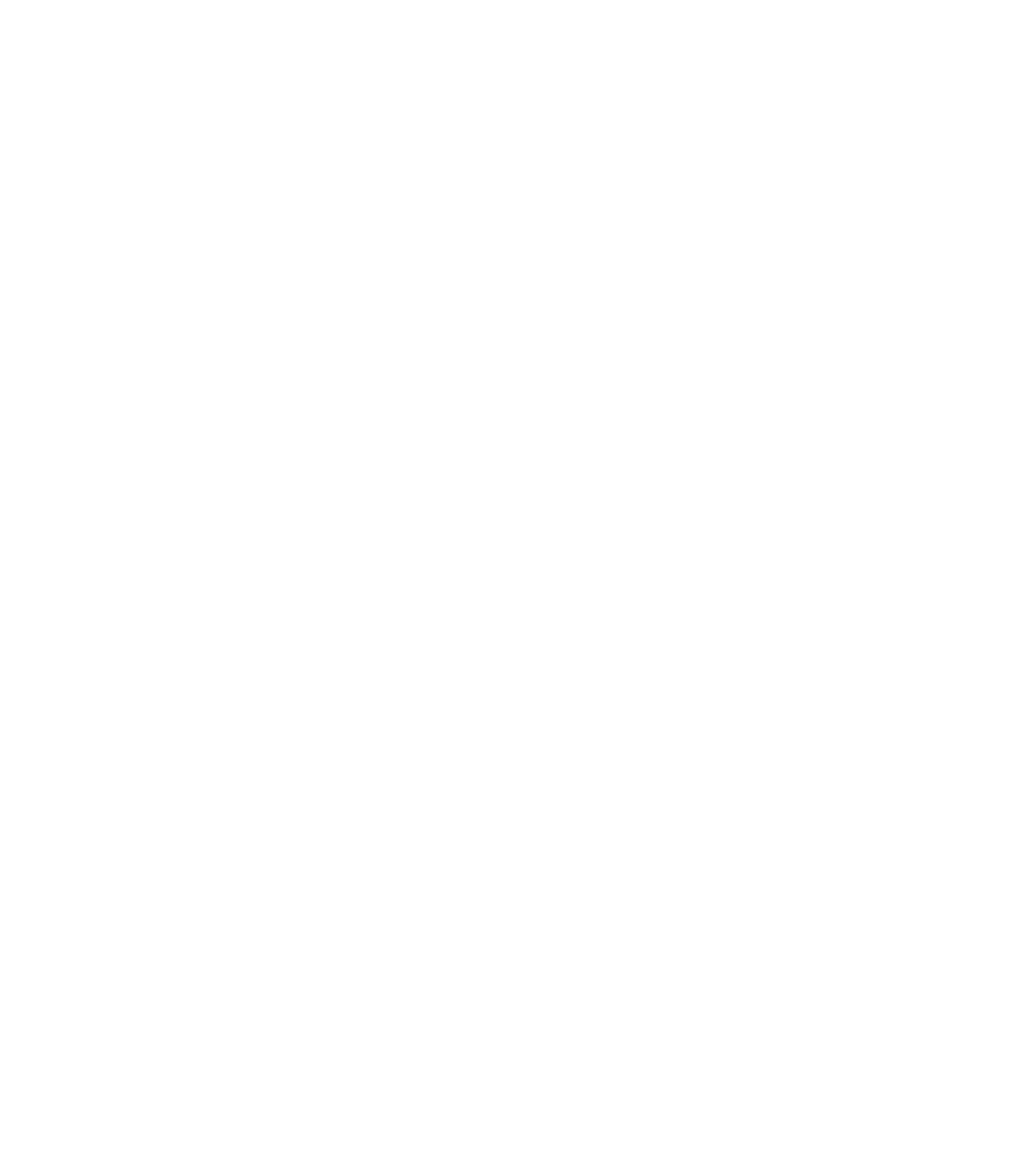
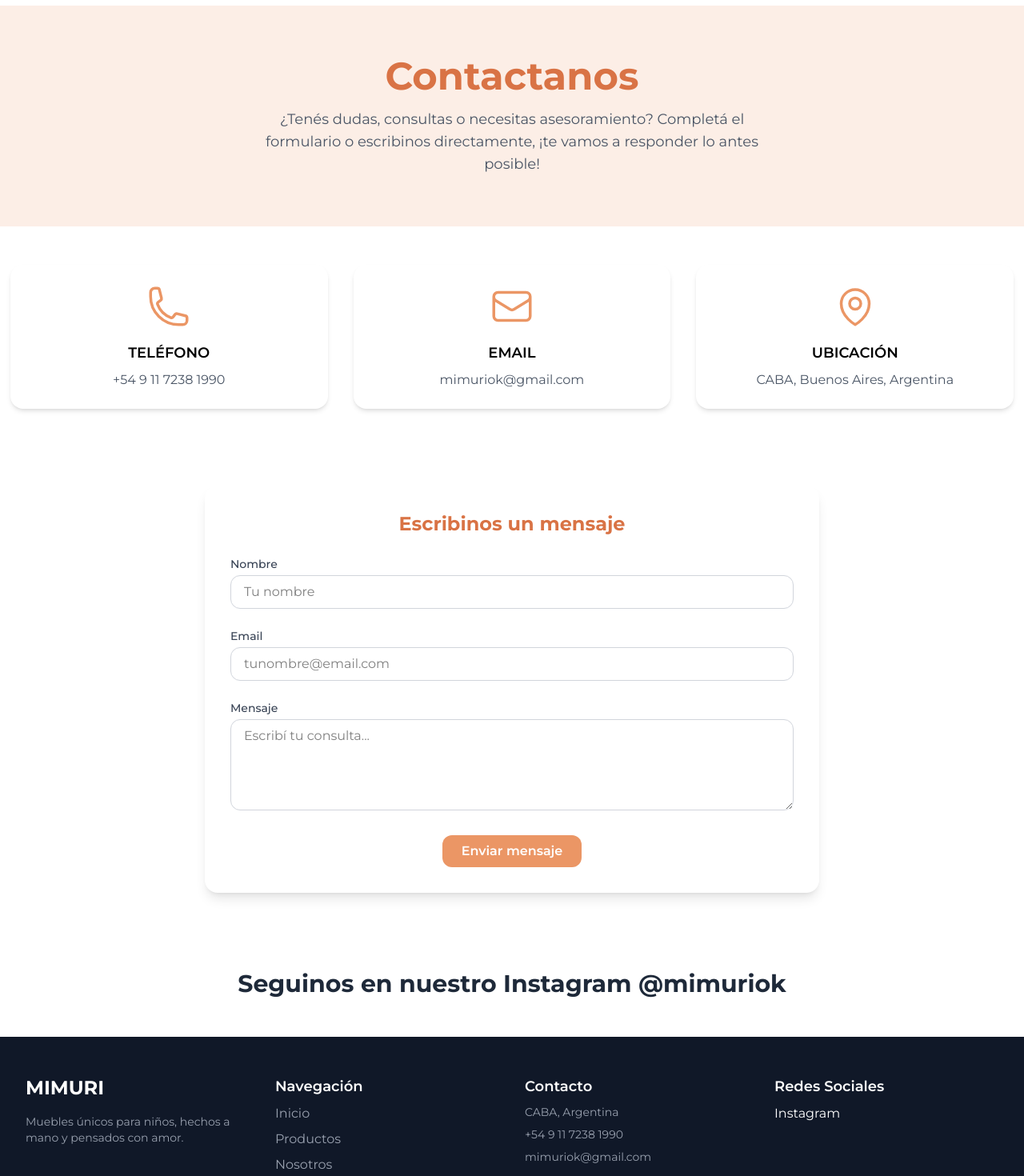
Before and after one commit to NicoleGluj/mimuri-proyecto, a React app in the folder frontend/: page /contacto in a window 1280 px wide. Shown: the part 100-1570 px from the top of the page at 80% size. Before the commit the page ends 800 px from the top, so only its background shows below. Built offline with nearby package versions, Linux system fonts and the light colour scheme; the HTML template or start-up script is replaced by a standard one.

Commit message:
add: page contact

```diff
--- a/frontend/src/components/Footer.jsx
+++ b/frontend/src/components/Footer.jsx
@@ -1,45 +1,46 @@
+import { Link } from "react-router-dom";
+
 const Footer = () => {
   return (
     <footer className="bg-gray-900 text-white py-12">
-      <div className="w-[98%] mx-auto grid grid-cols-1 md:grid-cols-4 gap-8">
+      <div className="w-full px-4 md:px-8 mx-auto grid grid-cols-1 md:grid-cols-4 gap-8">
         {/* Logo y descripción */}
         <div className="flex flex-col space-y-4">
-          <h2 className="text-2xl font-bold">Mimuri</h2>
+          <h2 className="text-2xl font-bold uppercase">Mimuri</h2>
           <p className="text-gray-400 text-sm">
-            Muebles únicos para niños, hechos con amor y atención a cada detalle.
+            Muebles únicos para niños, hechos a mano y pensados con amor.
           </p>
         </div>
 
         {/* Navegación rápida */}
         <div className="flex flex-col space-y-2">
           <h3 className="font-semibold text-lg mb-2">Navegación</h3>
-          <a href="/" className="text-gray-400 hover:text-white transition">Inicio</a>
-          <a href="/sets" className="text-gray-400 hover:text-white transition">Sets</a>
-          <a href="/bibliotecas" className="text-gray-400 hover:text-white transition">Bibliotecas</a>
-          <a href="/productos" className="text-gray-400 hover:text-white transition">Todos los Productos</a>
+          <Link to="/" className="text-gray-400 hover:text-white transition">Inicio</Link>
+          <Link to="/productos" className="text-gray-400 hover:text-white transition">Productos</Link>
+          <Link to="/nosotros" className="text-gray-400 hover:text-white transition">Nosotros</Link>
+          <Link to="/contacto" className="text-gray-400 hover:text-white transition">Contacto</Link>
         </div>
 
         {/* Contacto */}
         <div className="flex flex-col space-y-2">
           <h3 className="font-semibold text-lg mb-2">Contacto</h3>
-          <p className="text-gray-400 text-sm">📍 CABA, Argentina</p>
-          <p className="text-gray-400 text-sm">📞 +54 11 1234 5678</p>
-          <p className="text-gray-400 text-sm">✉️ contacto@mimuri.com</p>
+          <p className="text-gray-400 text-sm">CABA, Argentina</p>
+          <p className="text-gray-400 text-sm">+54 9 11 7238 1990</p>
+          <p className="text-gray-400 text-sm">mimuriok@gmail.com</p>
         </div>
 
         {/* Redes sociales */}
         <div className="flex flex-col space-y-2">
           <h3 className="font-semibold text-lg mb-2">Redes Sociales</h3>
           <div className="flex space-x-4">
-            <a href="https://www.facebook.com" target="_blank" rel="noopener noreferrer" className="hover:text-[#eb9665] transition">
-              Facebook
-            </a>
-            <a href="https://www.instagram.com" target="_blank" rel="noopener noreferrer" className="hover:text-[#eb9665] transition">
+            <Link
+              to="https://www.instagram.com/mimuriok?utm_source=ig_web_button_share_sheet&igsh=ZDNlZDc0MzIxNw="
+              target="_blank"
+              rel="noopener noreferrer"
+              className="hover:text-[#eb9665] transition"
+            >
               Instagram
-            </a>
-            <a href="https://www.tiktok.com" target="_blank" rel="noopener noreferrer" className="hover:text-[#eb9665] transition">
-              TikTok
-            </a>
+            </Link>
           </div>
         </div>
       </div>
--- a/frontend/src/components/Header/TopBar.jsx
+++ b/frontend/src/components/Header/TopBar.jsx
@@ -10,7 +10,7 @@
   const generateRepeatedText = () => {
     if (!containerRef.current) return "";
     const containerWidth = containerRef.current.offsetWidth;
-    const originalText = "Envio gratis en CABA + 3 cuotas sin interes";
+    const originalText = "Envio gratis en CABA";
     let repeated = originalText + " \u00A0 \u00A0 ";
     let temp = repeated;
 
--- a/frontend/src/views/Contacto.jsx
+++ b/frontend/src/views/Contacto.jsx
@@ -1,9 +1,112 @@
+import Header from "../components/header/Header";
+import Footer from "../components/Footer";
+import { PhoneIcon, EnvelopeIcon, MapPinIcon } from "@heroicons/react/24/outline";
+
 const Contacto = () => {
   return (
-    <div className="p-8">
-      <h1 className="text-3xl font-bold">Bienvenido a Muebles Kids</h1>
-      <p>Descubrí nuestros muebles diseñados para los más chicos.</p>
-    </div>
+    <>
+      <Header />
+
+      {/* HERO CONTACTO */}
+      <section className="bg-[#fceee6] py-16 text-center">
+        <h1 className="text-4xl md:text-5xl font-bold text-[#d97345] mb-4">
+          Contactanos
+        </h1>
+        <p className="text-gray-600 text-lg max-w-2xl mx-auto">
+          ¿Tenés dudas, consultas o necesitas asesoramiento?
+          Completá el formulario o escribinos directamente, ¡te vamos a responder lo antes posible!
+        </p>
+      </section>
+
+      {/* INFORMACIÓN DE CONTACTO */}
+      <section className="w-[98%] mx-auto py-12 grid grid-cols-1 md:grid-cols-3 gap-8 text-center">
+        <div className="flex flex-col items-center p-6 rounded-2xl shadow-md transition-transform duration-300 hover:scale-105">
+          <PhoneIcon className="size-14 text-[#eb9665] mb-4 transition-colors duration-300 hover:text-[#d97345]" />
+          <h3 className="font-semibold text-lg uppercase mb-2">Teléfono</h3>
+          <p className="text-gray-600">+54 9 11 7238 1990</p>
+        </div>
+
+        <div className="flex flex-col items-center p-6 rounded-2xl shadow-md transition-transform duration-300 hover:scale-105">
+          <EnvelopeIcon className="size-14 text-[#eb9665] mb-4 transition-colors duration-300 hover:text-[#d97345]" />
+          <h3 className="font-semibold text-lg uppercase mb-2">Email</h3>
+          <p className="text-gray-600">mimuriok@gmail.com</p>
+        </div>
+
+        <div className="flex flex-col items-center p-6 rounded-2xl shadow-md transition-transform duration-300 hover:scale-105">
+          <MapPinIcon className="size-14 text-[#eb9665] mb-4 transition-colors duration-300 hover:text-[#d97345]" />
+          <h3 className="font-semibold text-lg uppercase mb-2">Ubicación</h3>
+          <p className="text-gray-600">CABA, Buenos Aires, Argentina</p>
+        </div>
+      </section>
+
+      {/* FORMULARIO DE CONTACTO */}
+      <section className="w-[98%] mx-auto py-12">
+        <div className="max-w-3xl mx-auto bg-white shadow-lg rounded-2xl p-8">
+          <h2 className="text-2xl font-bold text-[#d97345] mb-6 text-center">
+            Escribinos un mensaje
+          </h2>
+
+          <form className="space-y-6">
+            <div>
+              <label htmlFor="nombre" className="block text-sm font-medium text-gray-700 mb-1">
+                Nombre
+              </label>
+              <input
+                type="text"
+                id="nombre"
+                required
+                placeholder="Tu nombre"
+                className="w-full border border-gray-300 rounded-xl px-4 py-2 focus:outline-none focus:ring-2 focus:ring-[#eb9665] transition"
+              />
+            </div>
+
+            <div>
+              <label htmlFor="email" className="block text-sm font-medium text-gray-700 mb-1">
+                Email
+              </label>
+              <input
+                type="email"
+                id="email"
+                required
+                placeholder="tunombre@email.com"
+                className="w-full border border-gray-300 rounded-xl px-4 py-2 focus:outline-none focus:ring-2 focus:ring-[#eb9665] transition"
+              />
+            </div>
+
+            <div>
+              <label htmlFor="mensaje" className="block text-sm font-medium text-gray-700 mb-1">
+                Mensaje
+              </label>
+              <textarea
+                id="mensaje"
+                rows="4"
+                required
+                placeholder="Escribí tu consulta..."
+                className="w-full border border-gray-300 rounded-xl px-4 py-2 focus:outline-none focus:ring-2 focus:ring-[#eb9665] transition"
+              ></textarea>
+            </div>
+
+            <div className="flex justify-center">
+              <button
+                type="submit"
+                className="bg-[#eb9665] text-white font-semibold px-6 py-2 rounded-xl transition-all duration-300 hover:bg-[#d97345] hover:scale-105"
+              >
+                Enviar mensaje
+              </button>
+            </div>
+          </form>
+        </div>
+      </section>
+
+      {/* INSTAGRAM */}
+      <section className="w-[98%] mx-auto py-12 flex justify-center">
+        <h2 className="text-2xl md:text-3xl font-bold text-gray-800">
+          Seguinos en nuestro Instagram @mimuriok
+        </h2>
+      </section>
+
+      <Footer />
+    </>
   );
 };
 
--- a/frontend/src/views/Home.jsx
+++ b/frontend/src/views/Home.jsx
@@ -111,7 +111,6 @@
         </h2>
       </section>
 
-
       <Footer />
     </>
   );
```
